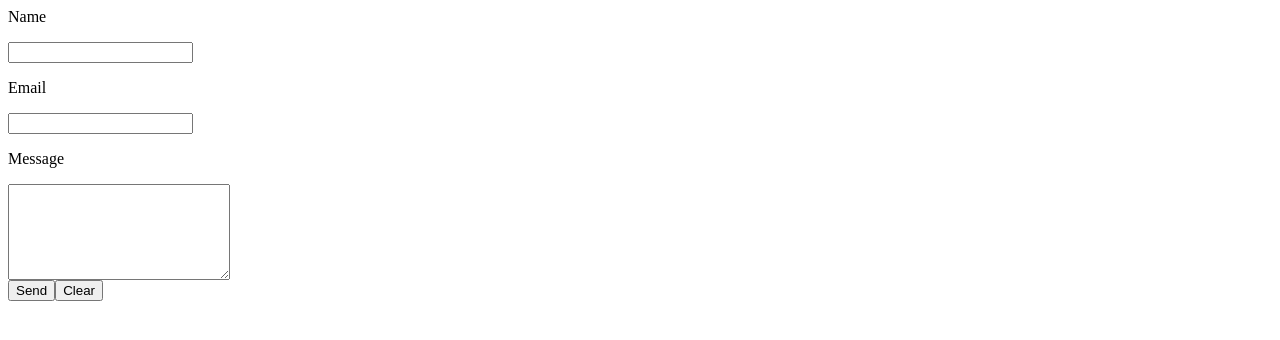
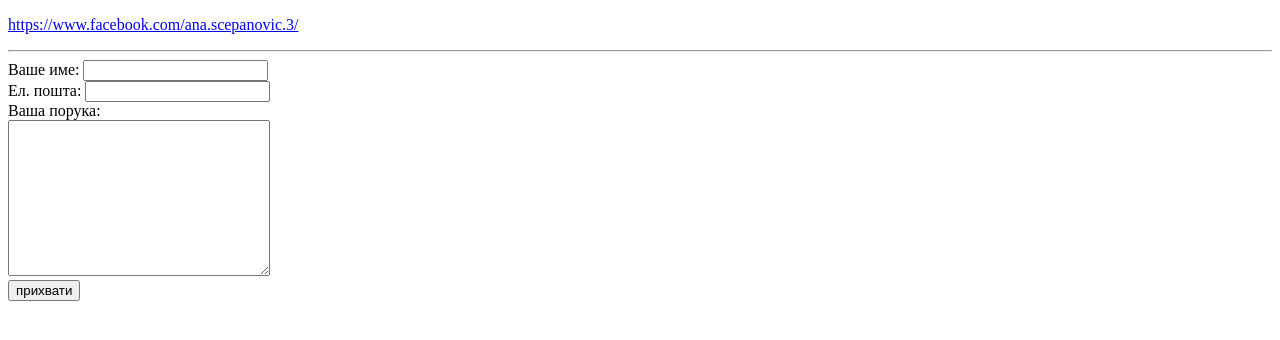
Before and after one commit to anasce/blog-sa-korisnicima-g, a Flask app: page /contact1 in a window 1280 px wide. Shown: the top 340 px of the page. Run offline with Flask 2, Linux system fonts and the light colour scheme; some libraries are stand-ins or nearby versions.

Commit message:
kontakt forma stara

```diff
--- a/templates/f.html
+++ b/templates/f.html
@@ -1,6 +1,29 @@
-<form action="mail.php" method="POST">
-<p>Name</p> <input type="text" name="name">
-<p>Email</p> <input type="text" name="email">
-<p>Message</p><textarea name="message" rows="6" cols="25"></textarea><br />
-<input type="submit" value="Send"><input type="reset" value="Clear">
-</form>
+<!DOCTYPE html>
+<html lang="en" dir="ltr">
+
+<head>
+  <meta charset="utf-8">
+  <title></title>
+</head>
+
+<body>
+  <p>
+    <a href="https://www.facebook.com/ana.scepanovic.3/">https://www.facebook.com/ana.scepanovic.3/</a>
+    <hr>
+  <form action="mailto:ana.scepanovic57@gmail.com?subject=Порука из контакт формe Аниног личног сајта" method="post" enctype="text/plain">
+
+
+
+    <label for="">Ваше име:</label>
+    <input type="text" name="vaseIme" value=""><br>
+    <label for="">Ел. пошта:</label>
+    <input type="email" name="vasEmail" value=""><br>
+    <label for="">Ваша порука:</label><br>
+    <textarea name="vasaPoruka" rows="10" cols="30"></textarea><br>
+    <input type="submit" name="" value="прихвати"><br>
+  </form>
+  <p>
+
+</body>
+
+</html>
```
